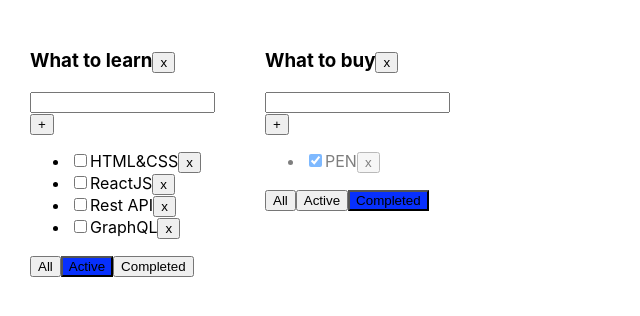
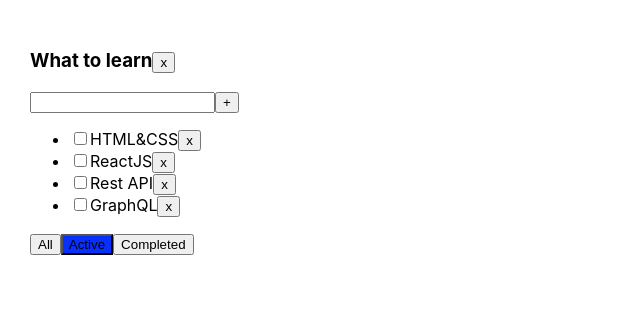
Before and after one commit to w8smile/toDoList-ts-video, a React (Create React App) app: page / in a window 1280 px wide. Shown: the top 316 px of the page, without its empty margins (0-640 px from the left). Built offline with nearby package versions, Linux system fonts and the light colour scheme.

Commit message:
test branch

```diff
--- a/src/App.tsx
+++ b/src/App.tsx
@@ -55,7 +55,7 @@ function App() {
 
     let [todolists, setTodolist] = useState<Array<TodoListType>>([
         {id: toDoListId1, title: 'What to learn', filter: 'active'},
-        {id: toDoListId2, title: 'What to buy', filter: 'completed'}
+        // {id: toDoListId2, title: 'What to buy', filter: 'completed'}
     ]);
 
     let [tasksObj, setTasks] = useState ({
@@ -65,9 +65,9 @@ function App() {
             {id: v1(), title: 'ReactJS', isDone: false},
             {id: v1(), title: 'Rest API', isDone: false},
             {id: v1(), title: 'GraphQL', isDone: false},],
-        [toDoListId2]: [
-            {id: v1(), title: 'BOOK', isDone: false},
-            {id: v1(), title: 'PEN', isDone: true},]
+        // [toDoListId2]: [
+        //     {id: v1(), title: 'BOOK', isDone: false},
+        //     {id: v1(), title: 'PEN', isDone: true},]
     })
     let removeTodolist = (todolistId: string) => {
         let filteredTodolist = todolists.filter(tl=> tl.id !== todolistId)
```
